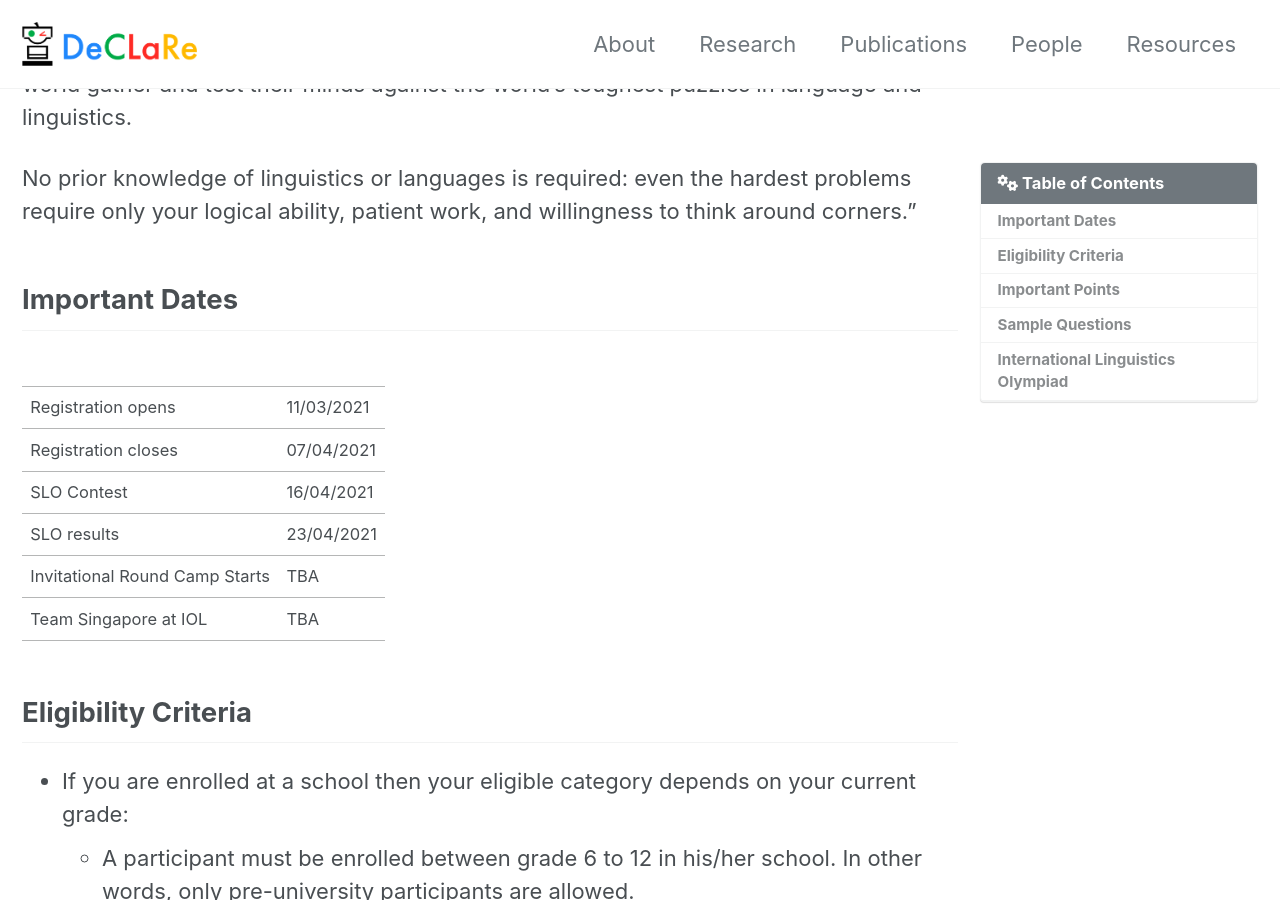
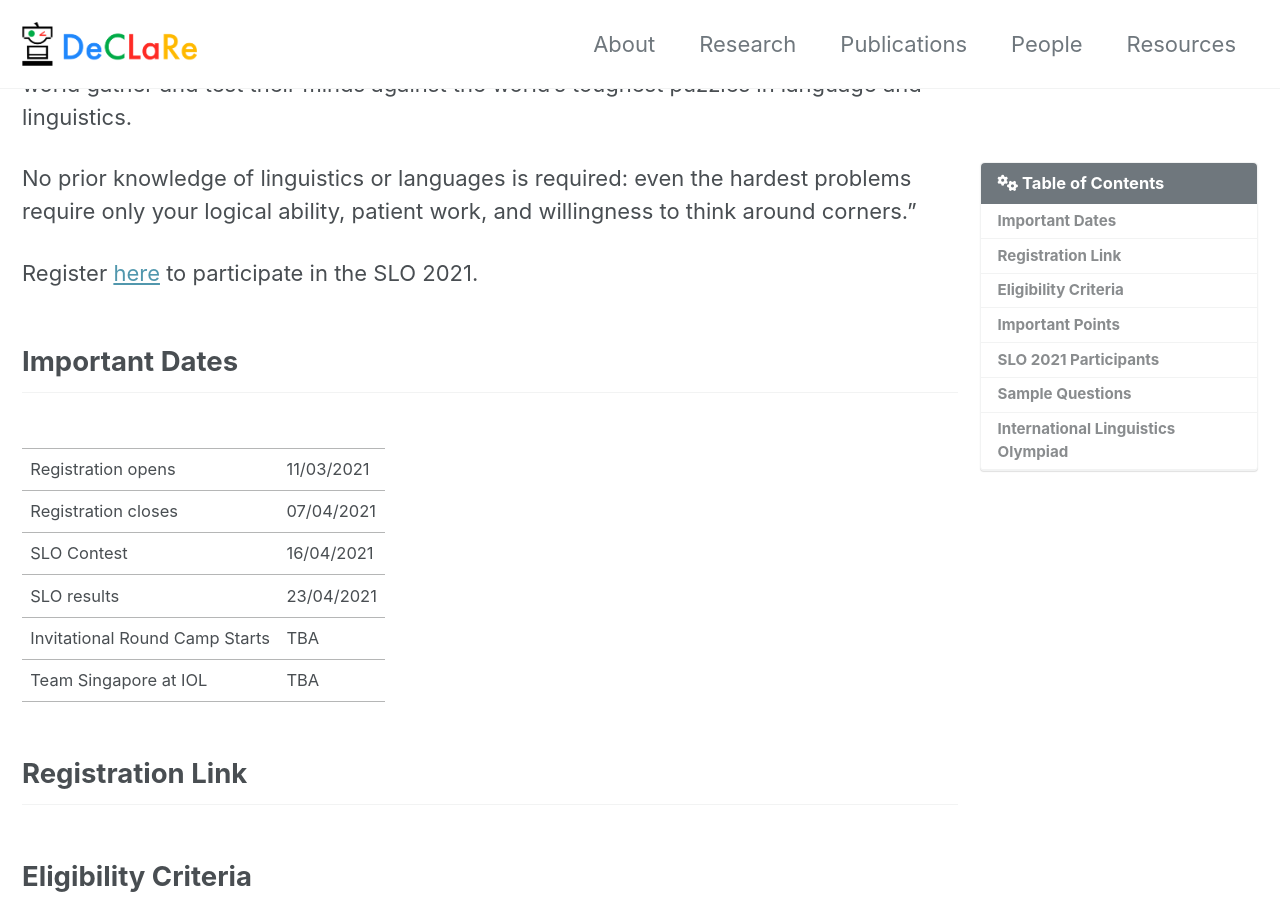
Before and after one commit to declare-lab/declare-lab.github.io, a Jekyll site: the page built from _pages/singlo.md, in a window 1280 px wide and 900 px high, scrolled down 350 px. Built offline with Jekyll 4.4.1, drawn with Linux system fonts in a browser that asks for light colours; cached includes are drawn as plain includes; nearby versions of some CDN libraries; some of the changed text lies outside the part shown.

Commit message:
Update singlo.md

```diff
--- a/_pages/singlo.md
+++ b/_pages/singlo.md
@@ -21,6 +21,8 @@ From the official [website](https://ioling.org/)
 
 No prior knowledge of linguistics or languages is required: even the hardest problems require only your logical ability, patient work, and willingness to think around corners.”
 
+Register [here]() to participate in the SLO 2021.
+
 ## Important Dates
 
 |  | |
@@ -30,6 +32,8 @@ No prior knowledge of linguistics or languages is required: even the hardest pro
 | SLO results                    | 23/04/2021 |
 | Invitational Round Camp Starts | TBA |
 | Team Singapore at IOL          | TBA |
+
+## Registration Link
 
 ## Eligibility Criteria
 
@@ -46,6 +50,12 @@ No prior knowledge of linguistics or languages is required: even the hardest pro
 - A participant may also register at the nearest center on the exam day as a "walk-in" applicant by sharing the registration details.
 - Once the registration is done, a tentative list of students and their roll numbers will be posted on this website. Keep checking this website for further updates!
 
+## SLO 2021 Participants
+
+| Name 	| Roll Number|
+|-	|-	|
+
+
 ## Sample Questions
 
 - SingLO is accredited by the Asia Pacific Linguistics Olympiad (APLO). The participants of SingLO will be evaluated against the problems prepared by [APLO](https://aplo.asia/).
```
